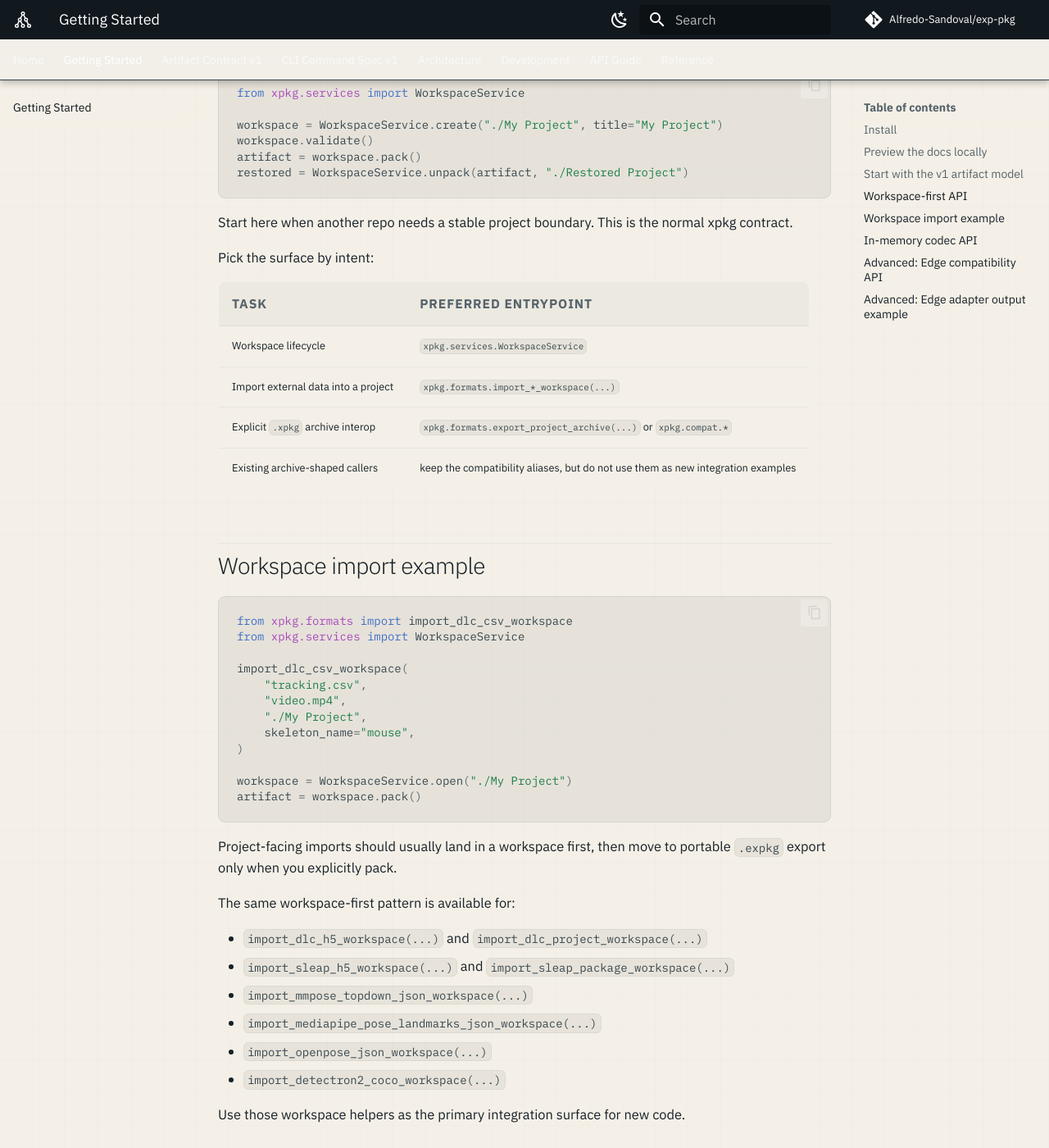
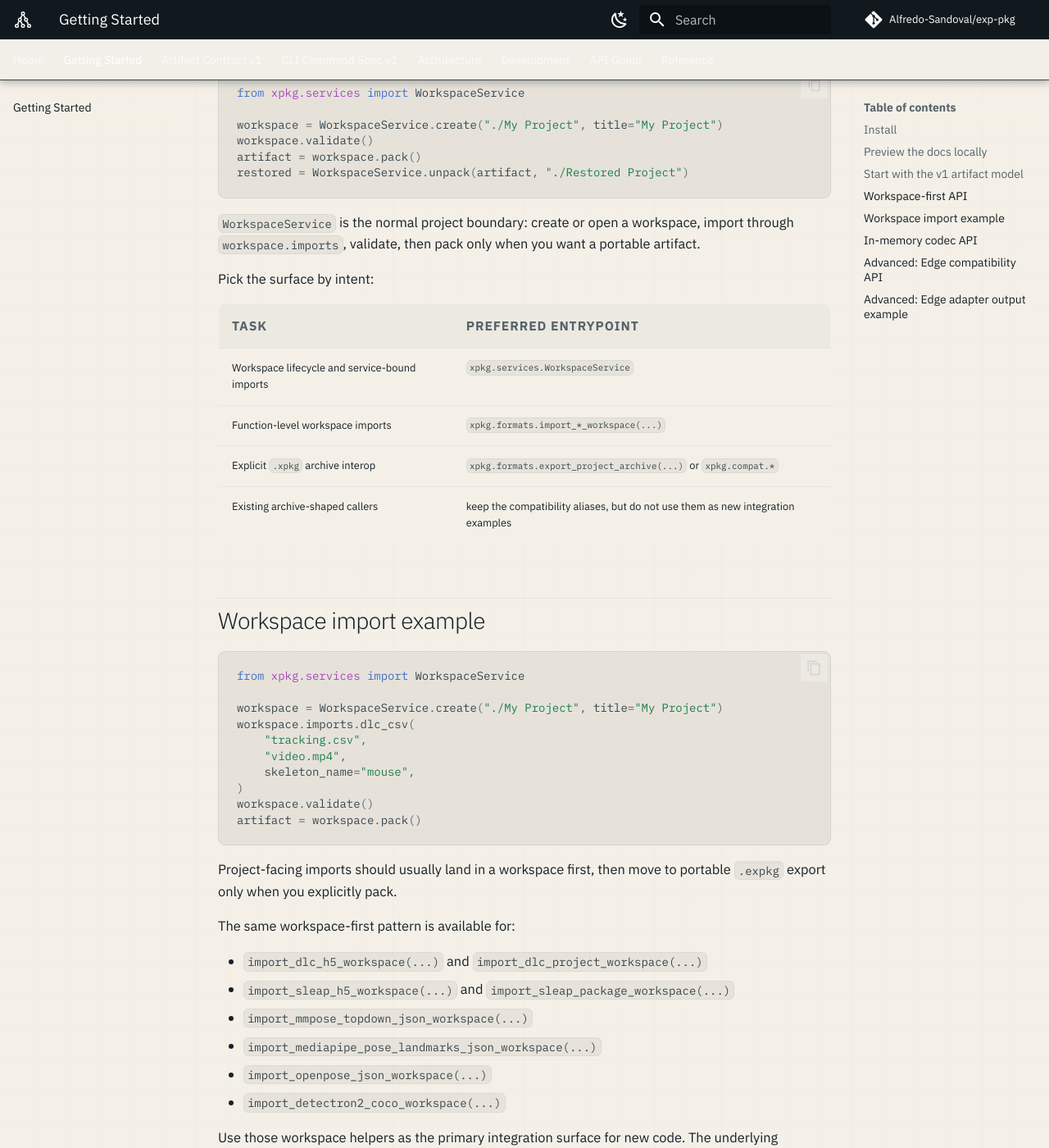
Before and after one commit to Alfredo-Sandoval/exp-pkg, an MkDocs documentation site: the page built from docs/getting-started.md, in a window 1280 px wide and 1400 px high, scrolled down 1645 px. Shown: the whole window at 82% size. Built offline with MkDocs 1.6.1 and Material for MkDocs 9.7.7, drawn with Linux system fonts in a browser that asks for light colours; comment, search, counter and statistics services are not loaded; some of the changed text lies outside the part shown.

Commit message:
docs: promote service-bound workspace imports

````diff
--- a/docs/getting-started.md
+++ b/docs/getting-started.md
@@ -72,32 +72,31 @@ artifact = workspace.pack()
 restored = WorkspaceService.unpack(artifact, "./Restored Project")
 ```
 
-Start here when another repo needs a stable project boundary. This is the
-normal xpkg contract.
+`WorkspaceService` is the normal project boundary: create or open a workspace,
+import through `workspace.imports`, validate, then pack only when you want a
+portable artifact.
 
 Pick the surface by intent:
 
 | Task | Preferred entrypoint |
 | --- | --- |
-| Workspace lifecycle | `xpkg.services.WorkspaceService` |
-| Import external data into a project | `xpkg.formats.import_*_workspace(...)` |
+| Workspace lifecycle and service-bound imports | `xpkg.services.WorkspaceService` |
+| Function-level workspace imports | `xpkg.formats.import_*_workspace(...)` |
 | Explicit `.xpkg` archive interop | `xpkg.formats.export_project_archive(...)` or `xpkg.compat.*` |
 | Existing archive-shaped callers | keep the compatibility aliases, but do not use them as new integration examples |
 
 ## Workspace import example
 
 ```python
-from xpkg.formats import import_dlc_csv_workspace
 from xpkg.services import WorkspaceService
 
-import_dlc_csv_workspace(
+workspace = WorkspaceService.create("./My Project", title="My Project")
+workspace.imports.dlc_csv(
     "tracking.csv",
     "video.mp4",
-    "./My Project",
     skeleton_name="mouse",
 )
-
-workspace = WorkspaceService.open("./My Project")
+workspace.validate()
 artifact = workspace.pack()
 ```
 
@@ -114,6 +113,8 @@ The same workspace-first pattern is available for:
 - `import_detectron2_coco_workspace(...)`
 
 Use those workspace helpers as the primary integration surface for new code.
+The underlying `xpkg.formats.import_*_workspace(...)` functions remain public
+when you want the explicit function form.
 
 ## In-memory codec API
 
````
Also changed, not shown: README.md (+16 -14 lines), docs/api/adapters.md (+3 -7 lines), docs/api/formats.md (+9 -5 lines), docs/index.md (+7 -4 lines), 3 other files.
